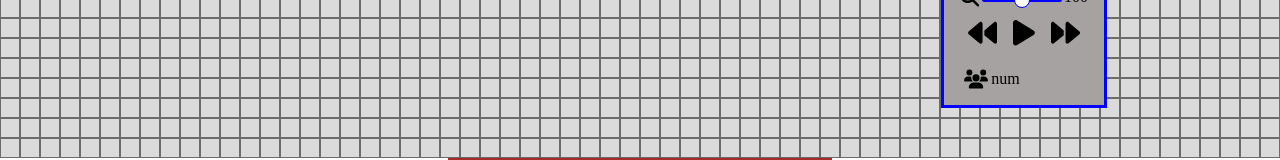
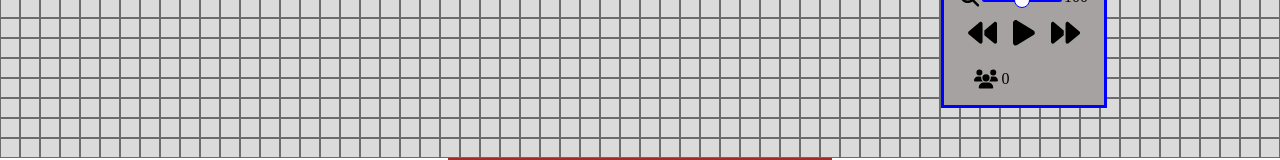
Before and after one commit to Pavel-Ignatenko6/Conways-Game-of-Life, a React (Vite) app: page / in a window 1280 px wide. Shown: the part 379-539 px from the top of the page. Built offline with nearby package versions, Linux system fonts and the light colour scheme.

Commit message:
render generation count in the UI

```diff
--- a/src/Controls.jsx
+++ b/src/Controls.jsx
@@ -3,17 +3,19 @@ import { Slider } from './Slider/Slider.jsx'
 
 import { useDispatch, useSelector } from 'react-redux'
 import { runningValue, toggleRunning } from './state/runningSlice.js'
+import { generationValue } from './state/generationCountSlice.js'
 
 export const Controls = ({ startGame, runningRef, stepForward }) => {
   const dispatch = useDispatch()
   const running = useSelector(runningValue)
+  const genCount = useSelector(generationValue)
   return (
     <div className="controls-container">
       <div className="generation-number flex-container">
         <svg className="single-icon" xmlns="http://www.w3.org/2000/svg" viewBox="0 0 640 512">
           <path d="M144 0a80 80 0 1 1 0 160A80 80 0 1 1 144 0zM512 0a80 80 0 1 1 0 160A80 80 0 1 1 512 0zM0 298.7C0 239.8 47.8 192 106.7 192h42.7c15.9 0 31 3.5 44.6 9.7c-1.3 7.2-1.9 14.7-1.9 22.3c0 38.2 16.8 72.5 43.3 96c-.2 0-.4 0-.7 0H21.3C9.6 320 0 310.4 0 298.7zM405.3 320c-.2 0-.4 0-.7 0c26.6-23.5 43.3-57.8 43.3-96c0-7.6-.7-15-1.9-22.3c13.6-6.3 28.7-9.7 44.6-9.7h42.7C592.2 192 640 239.8 640 298.7c0 11.8-9.6 21.3-21.3 21.3H405.3zM224 224a96 96 0 1 1 192 0 96 96 0 1 1 -192 0zM128 485.3C128 411.7 187.7 352 261.3 352H378.7C452.3 352 512 411.7 512 485.3c0 14.7-11.9 26.7-26.7 26.7H154.7c-14.7 0-26.7-11.9-26.7-26.7z" />
         </svg>
-        <span>num</span>
+        <span>{genCount}</span>
       </div>
       {/* main controls */}
       <div className="main-controls flex-container">
```
